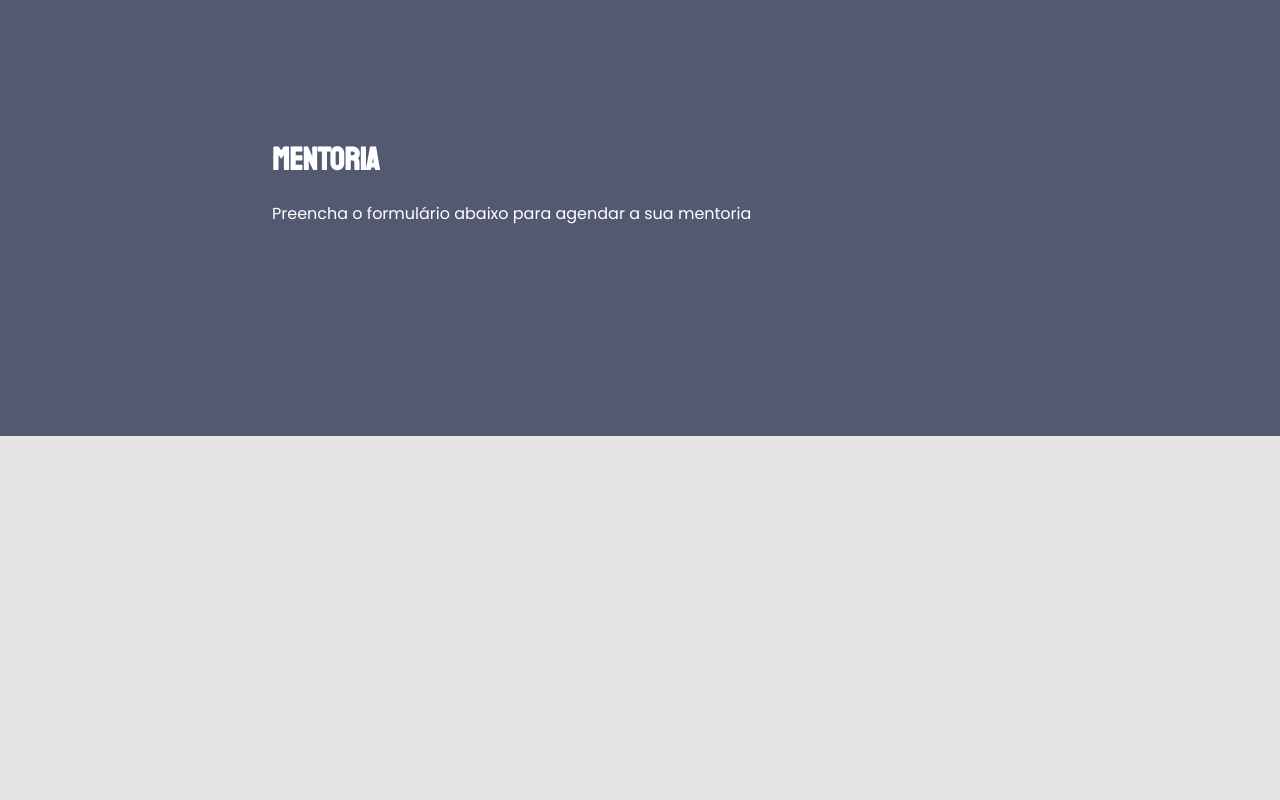
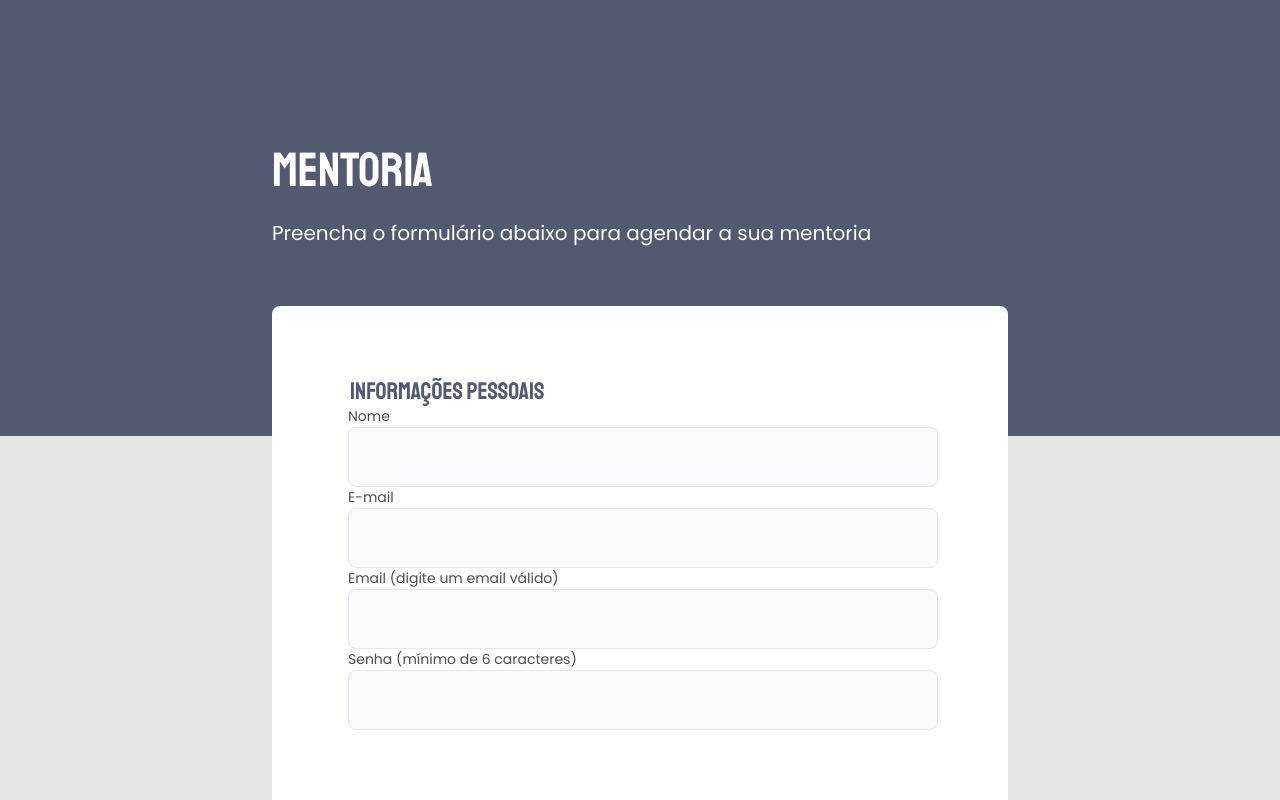
Before and after one commit to isabeladuarte/challenge-explorer-mentoria, a plain HTML site: page index.html in a window 1280 px wide. Shown: the top 800 px of the page. Drawn offline with Linux system fonts and the light colour scheme.

Commit message:
Import fonts and styling

```diff
--- a/index.html
+++ b/index.html
@@ -19,7 +19,7 @@
                 <p>Preencha o formulário abaixo para agendar a sua mentoria</p>
         </header>
 
-        <!--<form id="form">
+        <form id="form">
             <fieldset>
                 <div class="fieldset-wrapper">
                     <legend>Informações pessoais</legend>
@@ -28,7 +28,7 @@
                         <input type="text" id="event-name">
                     </div>
                     <div class="input-wrapper">
-                        <label for="event-lastName">Nome</label>
+                        <label for="event-lastName">E-mail</label>
                         <input type="text" id="event-name">
                     </div>
                     <div class="input-wrapper">
@@ -42,7 +42,7 @@
                 </div>
             </fieldset>
 
-            <fieldset>
+            <!--<fieldset>
                 <div class="fieldset-event">
                     <legend>Informações do mentor</legend>
                     <div class="input-wrapper">
@@ -88,9 +88,9 @@
                         <input type="time" id="event-end">
                     </div>
                 </div>
-            </fieldset>
+            </fieldset>-->
         </form>
-        <footer>
+        <!--<footer>
             <input class="button" type="submit" form="form" value="Salvar">
         </footer>-->
     </div>
--- a/style.css
+++ b/style.css
@@ -1,6 +1,9 @@
+* {
+    margin: 0;
+}
+
 body {
     background: #E5E5E5;
-    margin: 0;
 }
 
 body::before {
@@ -17,12 +20,15 @@ body::before {
 
 h1 {
     font-family: 'Staatliches', cursive;
-    margin-top: 140px;
+    margin: 140px 0 18px;
+    font-weight: 400;
+    font-size: 48px;
     color: #FFFFFF;
 }
 
-header p {
+p {
     font-family: 'Poppins', sans-serif;
+    font-size: 20px;
     color: #FFFFFF;
 }
 
@@ -30,3 +36,36 @@ header p {
     width: 736px;
     margin: auto;
 }
+
+form {
+    background: #FFFFFF;
+    height: 1084px;
+    border: 0;
+    border-radius: 8px;
+    margin-top: 58px;
+    padding: 64px;
+}
+
+fieldset {
+    border: 0;
+}
+
+fieldset legend {
+    font-family: 'Staatliches', cursive;
+    font-size: 24px;
+    color: #535971;
+}
+
+.input-wrapper label {
+    font-family: 'Poppins', sans-serif;
+    font-size: 14px;
+    color: #4E4958;
+}
+
+.input-wrapper input {
+    background: #FAFAFC;
+    width: 100%;
+    height: 56px;
+    border-radius: 8px;
+    border: 1px solid #E6E6F0;
+}
```
